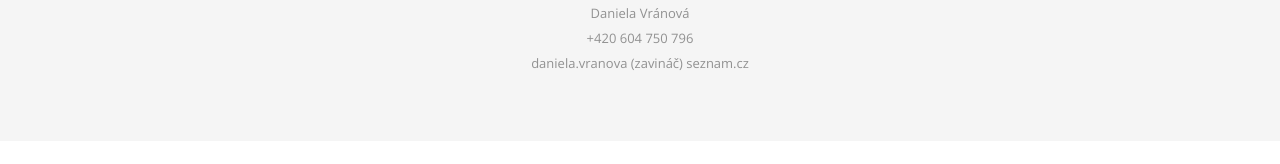
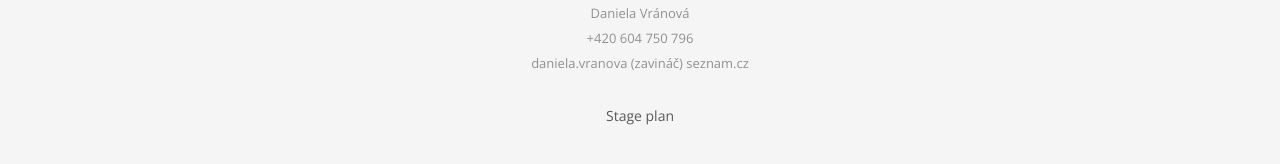
Before and after one commit to davrys/rira-web-jekyll, a Jekyll site: the page built from index.html, in a window 1280 px wide and 900 px high, scrolled down 5142 px. Shown: the part 719-883 px from the top of the window. Built offline with Jekyll 4.4.1, drawn with Linux system fonts in a browser that asks for light colours; nearby versions of some CDN libraries; some web fonts are replaced; before the commit the page ends 6002 px from its top, so only the background shows below that.

Commit message:
+ Stage plan

```diff
--- a/_includes/footer.html
+++ b/_includes/footer.html
@@ -4,6 +4,8 @@
     <div class="row">
       <div class="col-md-12">
         <p>Kontakt </br> Daniela Vránová </br> +420 604 750 796 </br> daniela.vranova (zavináč) seznam.cz</p>
+        </br>
+        <a href="{{ site.baseurl }}/resources/RiRa_StagePlan_CZ.pdf">Stage plan</a>
         <!--
         </br>
         <p>Copyright &copy; Design &amp; Developed by <a href="http://www.themefisher.com">Themefisher</a> and <a href="{{ site.baseurl }}">Rí Ra</a>. All rights reserved.</p>
```
Also changed, not shown: 2 other files.
